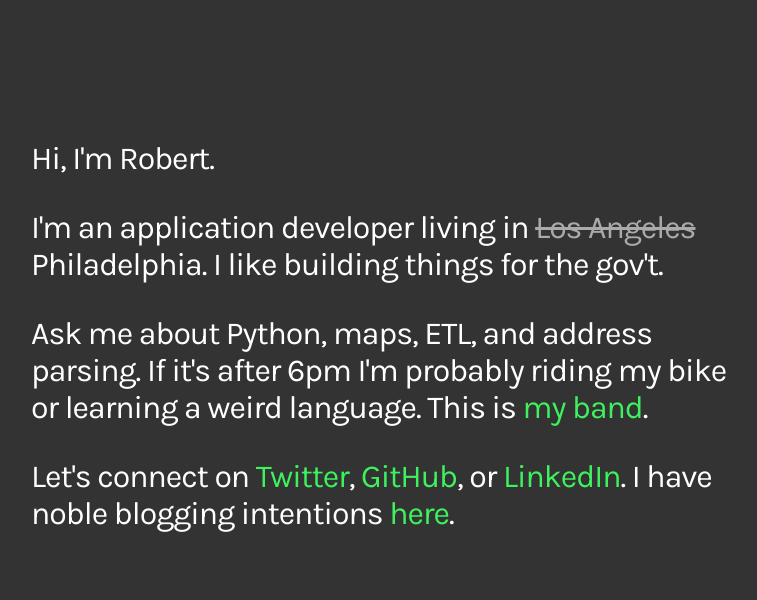
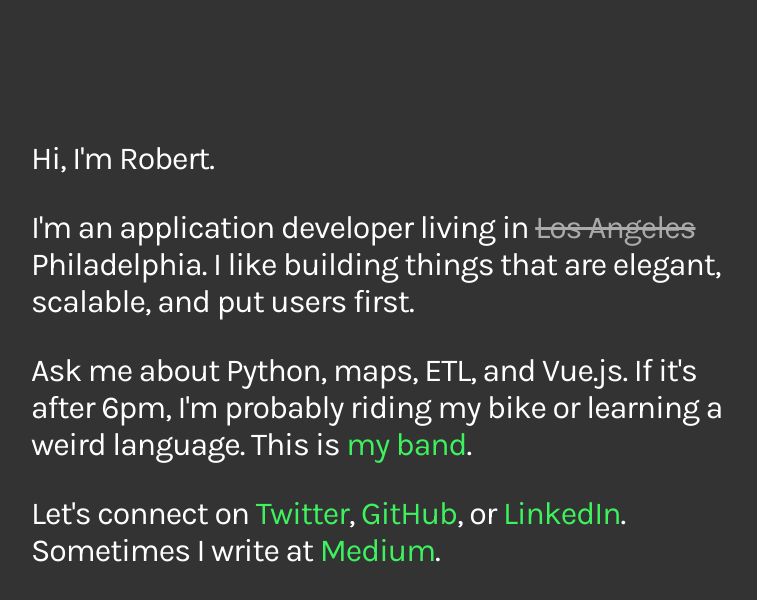
Before and after one commit to bamaswade/rbrtmrtn.github.io, a plain HTML site: page index.html in a window 1280 px wide. Shown: the whole page, without its empty margins (259-1016 px from the left). Drawn offline with Linux system fonts and the light colour scheme.

Commit message:
Add Medium link

```diff
--- a/index.html
+++ b/index.html
@@ -24,16 +24,16 @@
 
       <p>I'm an application developer living in
       <span class="strike">Los Angeles</span> Philadelphia. I like building
-      things for the gov't.</p>
+      things that are elegant, scalable, and put users first.</p>
 
-      <p>Ask me about Python, maps, ETL, and address parsing. If it's after
-      6pm I'm probably riding my bike or learning a weird language. This is
+      <p>Ask me about Python, maps, ETL, and Vue.js. If it's after
+      6pm, I'm probably riding my bike or learning a weird language. This is
       <a href="https://soundcloud.com/dare-la/">my band</a>.</p>
 
       <p>Let's connect on <a href="//twitter.com/rbrt_mrtn">Twitter</a>,
       <a href="//github.com/rbrtmrtn">GitHub</a>, or
-      <a href="//linkedin.com/in/rbrtmrtn">LinkedIn</a>. I have noble blogging
-      intentions <a href="//blog.rmart.in">here</a>.</p>
+      <a href="//linkedin.com/in/rbrtmrtn">LinkedIn</a>. Sometimes I write at
+      <a href="//medium.com/@rbrtmrtn/">Medium</a>.</p>
     </div>
   </body>
 
```
